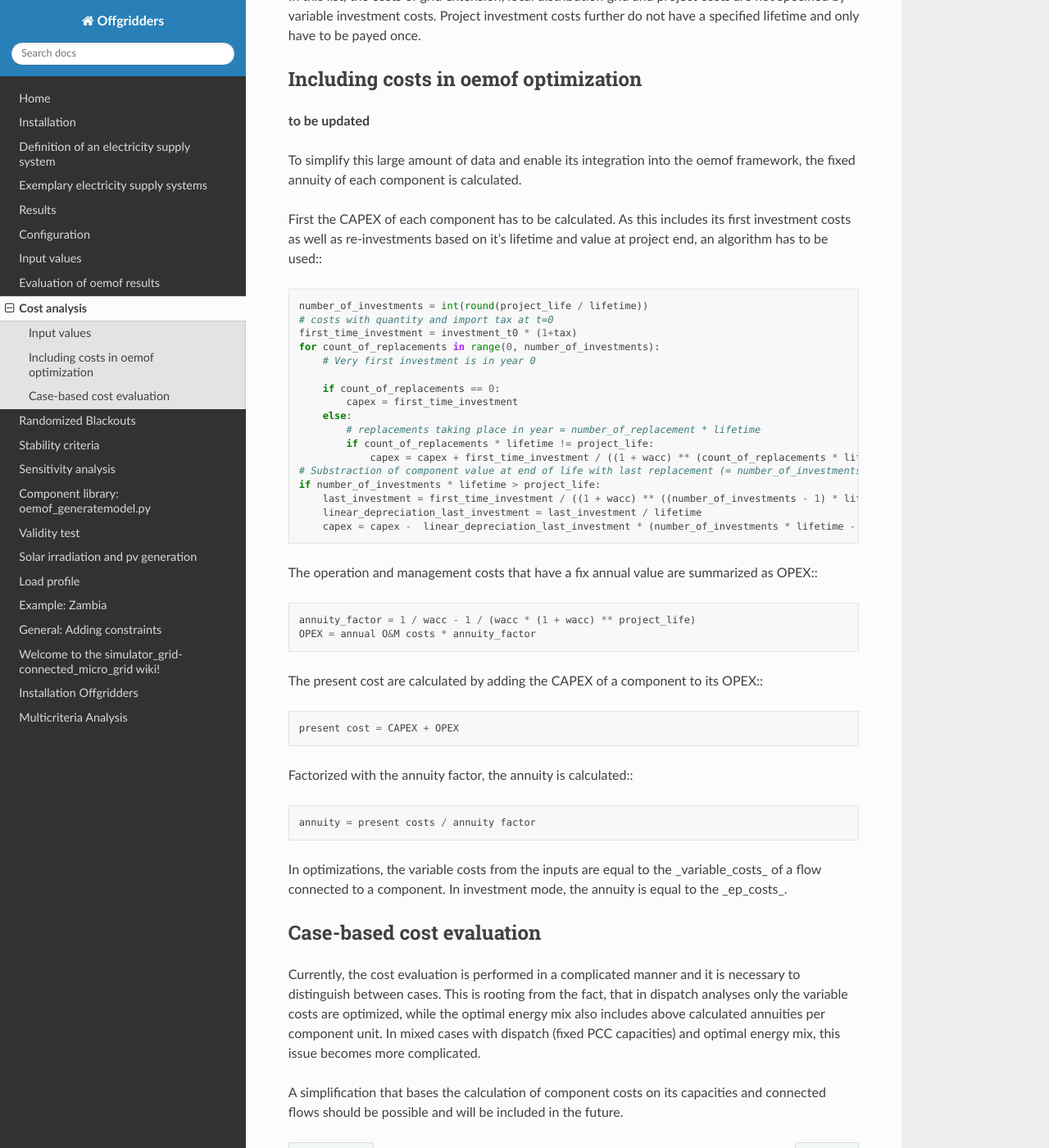
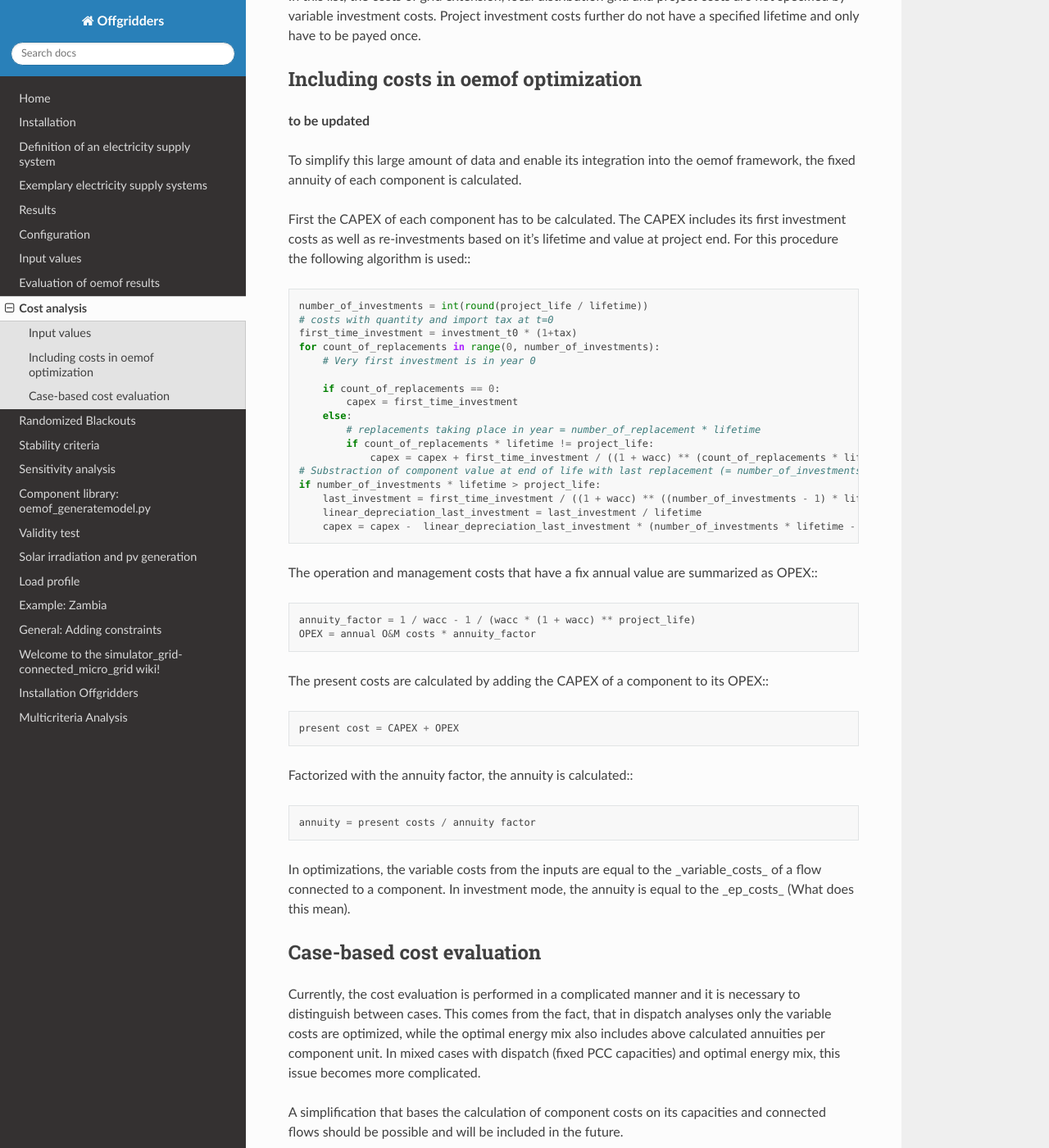
Before and after one commit to rl-institut/offgridders, a Sphinx documentation site: the page built from docs/Cost.rst, in a window 1280 px wide and 1400 px high, scrolled down 1024 px. Shown: the whole window at 82% size. Built offline with Sphinx 7.4.7 and the Read the Docs theme 2.0.0, drawn with Linux system fonts in a browser that asks for light colours; some of the changed text lies outside the part shown.

Commit message:
Small content changes to Evaluation

```diff
--- a/docs/Cost.rst
+++ b/docs/Cost.rst
@@ -39,7 +39,7 @@ Including costs in oemof optimization
 
 To simplify this large amount of data and enable its integration into the oemof framework, the fixed annuity of each component is calculated.
 
-First the CAPEX of each component has to be calculated. As this includes its first investment costs as well as re-investments based on it's lifetime and value at project end, an algorithm has to be used:::
+First the CAPEX of each component has to be calculated. The CAPEX includes its first investment costs as well as re-investments based on it's lifetime and value at project end. For this procedure the following algorithm is used:::
 
         number_of_investments = int(round(project_life / lifetime))
         # costs with quantity and import tax at t=0
@@ -64,7 +64,7 @@ The operation and management costs that have a fix annual value are summarized a
        annuity_factor = 1 / wacc - 1 / (wacc * (1 + wacc) ** project_life)
        OPEX = annual O&M costs * annuity_factor
 
-The present cost are calculated by adding the CAPEX of a component to its OPEX:::
+The present costs are calculated by adding the CAPEX of a component to its OPEX:::
 
        present cost = CAPEX + OPEX
 
@@ -72,10 +72,10 @@ Factorized with the annuity factor, the annuity is calculated:::
 
        annuity = present costs / annuity factor
 
-In optimizations, the variable costs from the inputs are equal to the _variable_costs_ of a flow connected to a component. In investment mode, the annuity is equal to the _ep_costs_.
+In optimizations, the variable costs from the inputs are equal to the _variable_costs_ of a flow connected to a component. In investment mode, the annuity is equal to the _ep_costs_ (What does this mean).
 
 Case-based cost evaluation
 --------------------------------------
-Currently, the cost evaluation is performed in a complicated manner and it is necessary to distinguish between cases. This is rooting from the fact, that in dispatch analyses only the variable costs are optimized, while the optimal energy mix also includes above calculated annuities per component unit. In mixed cases with dispatch (fixed PCC capacities) and optimal energy mix, this issue becomes more complicated.
+Currently, the cost evaluation is performed in a complicated manner and it is necessary to distinguish between cases. This comes from the fact, that in dispatch analyses only the variable costs are optimized, while the optimal energy mix also includes above calculated annuities per component unit. In mixed cases with dispatch (fixed PCC capacities) and optimal energy mix, this issue becomes more complicated.
 
 A simplification that bases the calculation of component costs on its capacities and connected flows should be possible and will be included in the future.
```
Also changed, not shown: other parts of docs/Cost.rst (+2 -2 lines).
